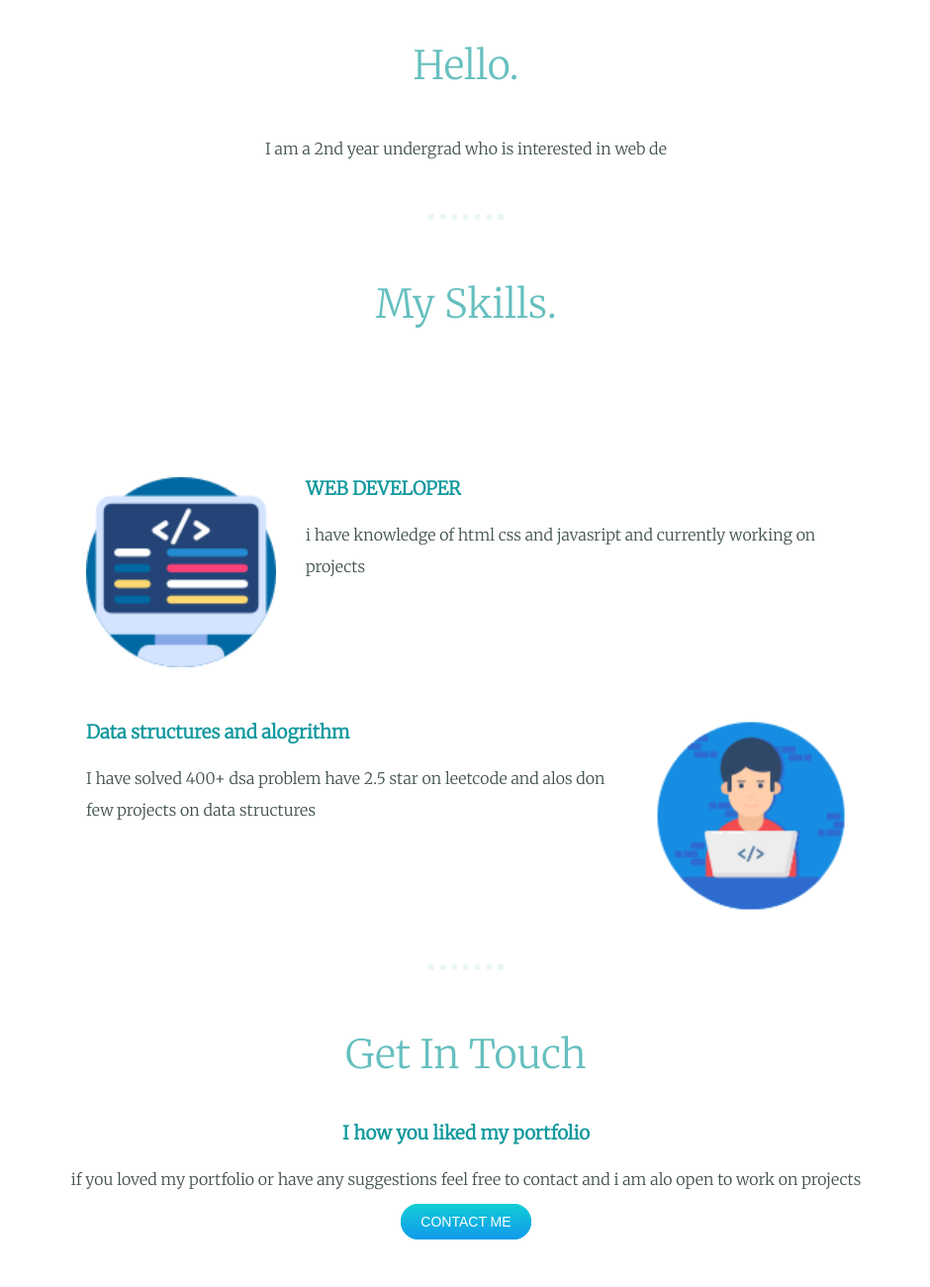
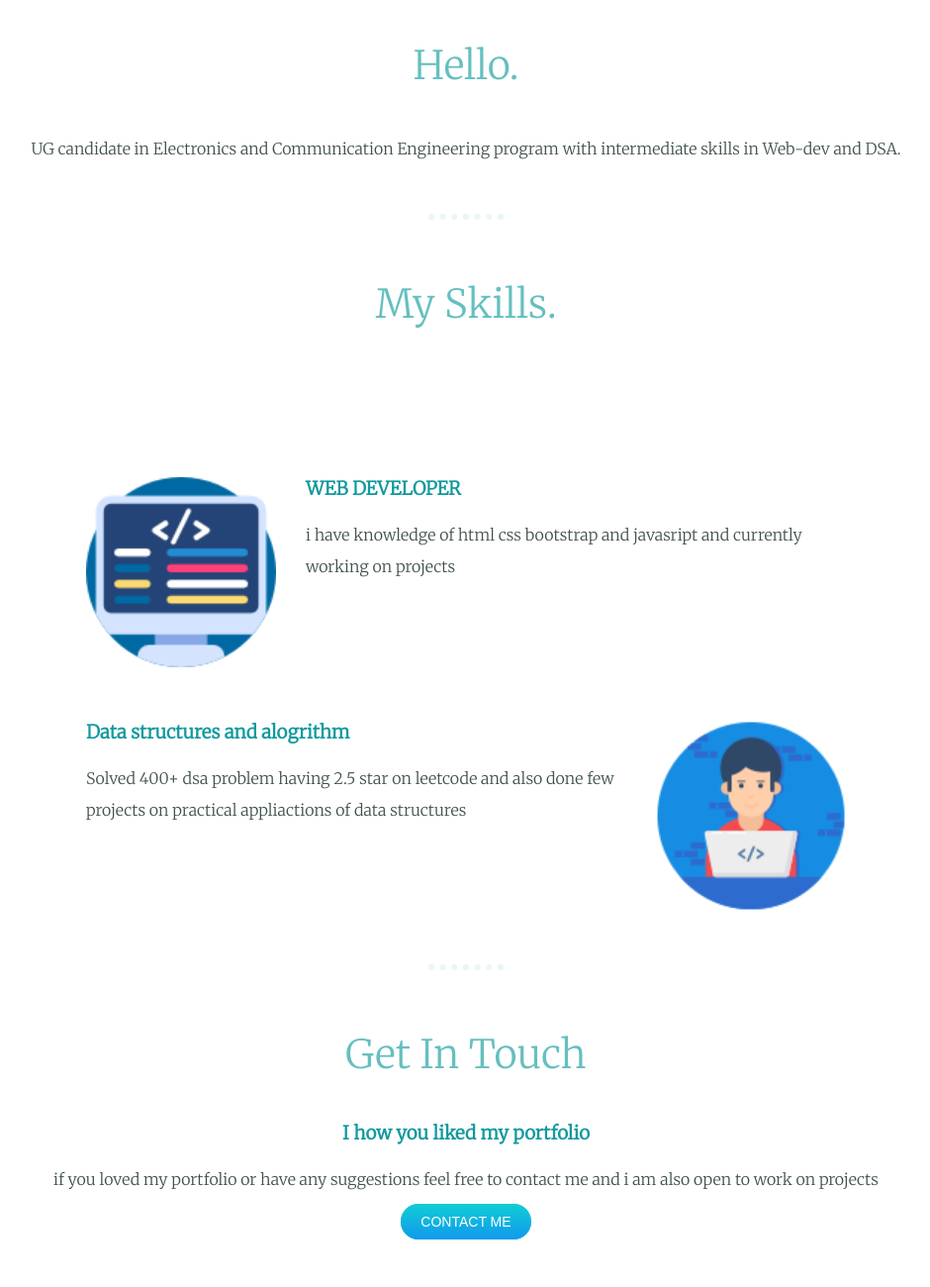
Before and after one commit to anshul26k/anshulkusumbe, a plain HTML site: page index.html in a window 1280 px wide. Shown: the part 940-2240 px from the top of the page at 99% size, without its empty margins (169-1109 px from the left). Drawn offline with nearby package versions, Linux system fonts and the light colour scheme; a web font is replaced by a local one.

Commit message:
Update index.html

```diff
--- a/index.html
+++ b/index.html
@@ -29,7 +29,7 @@
     <div class="profile">
       <img src="programmer (2).png" alt="">
       <h2>Hello.</h2>
-      <p>I am a 2nd year undergrad who is interested in web de </p>
+      <p> UG candidate in Electronics and Communication Engineering program with intermediate skills in Web-dev and DSA. </p>
     </div>
     <hr>
     <div class="skills">
@@ -37,13 +37,13 @@
       <div class="skill-row">
         <img class="web" src="coding (1).png" alt="">
         <h3>WEB DEVELOPER</h3>
-        <p class="bio">i have knowledge of html css and javasript and currently working on projects</p>
+        <p class="bio">i have knowledge of html css bootstrap and javasript and currently working on projects</p>
       </div>
 
       <div class="skill-row">
         <img class="dsa" src="programmer (2).png" alt="">
         <h3>Data structures and alogrithm</h3>
-        <p>I have solved 400+ dsa problem have 2.5 star on leetcode and alos don few projects on data structures</p>
+        <p> Solved 400+ dsa problem having 2.5 star on leetcode and also done few projects on practical appliactions of data structures</p>
       </div>
     </div>
     <hr>
@@ -51,7 +51,7 @@
     <div class="contact-me">
       <h2>Get In Touch</h2>
       <h3>I how you liked my portfolio</h3>
-      <p lass="contactmessage">if you loved my portfolio or have any suggestions feel free to contact and i am alo open to work on projects </p>
+      <p lass="contactmessage">if you loved my portfolio or have any suggestions feel free to contact me and i am also open to work on projects </p>
       <a class="btn" href="mailto:anshul26vk@gmail.com">CONTACT ME</a>
     </div>
   </div>
```
